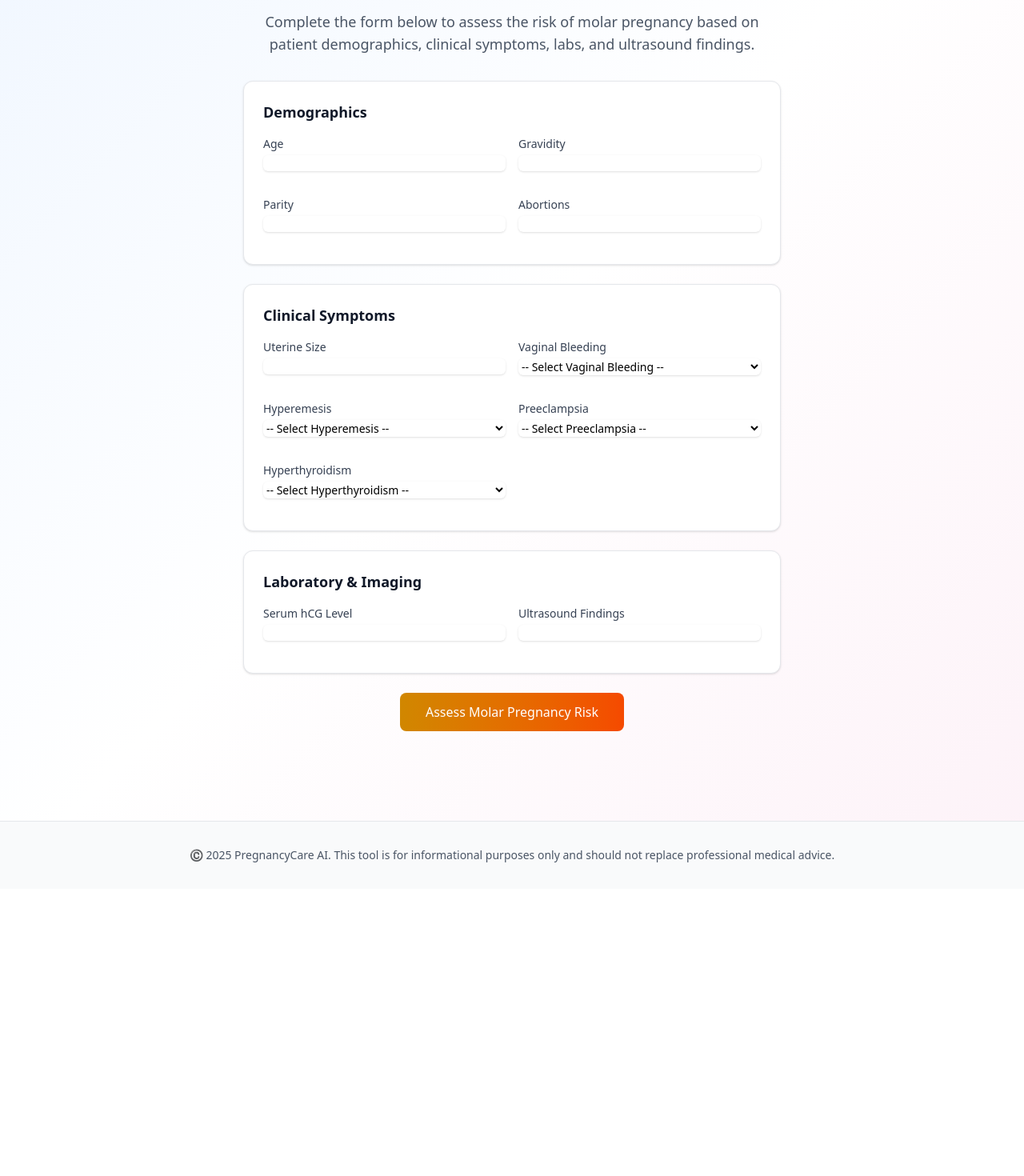
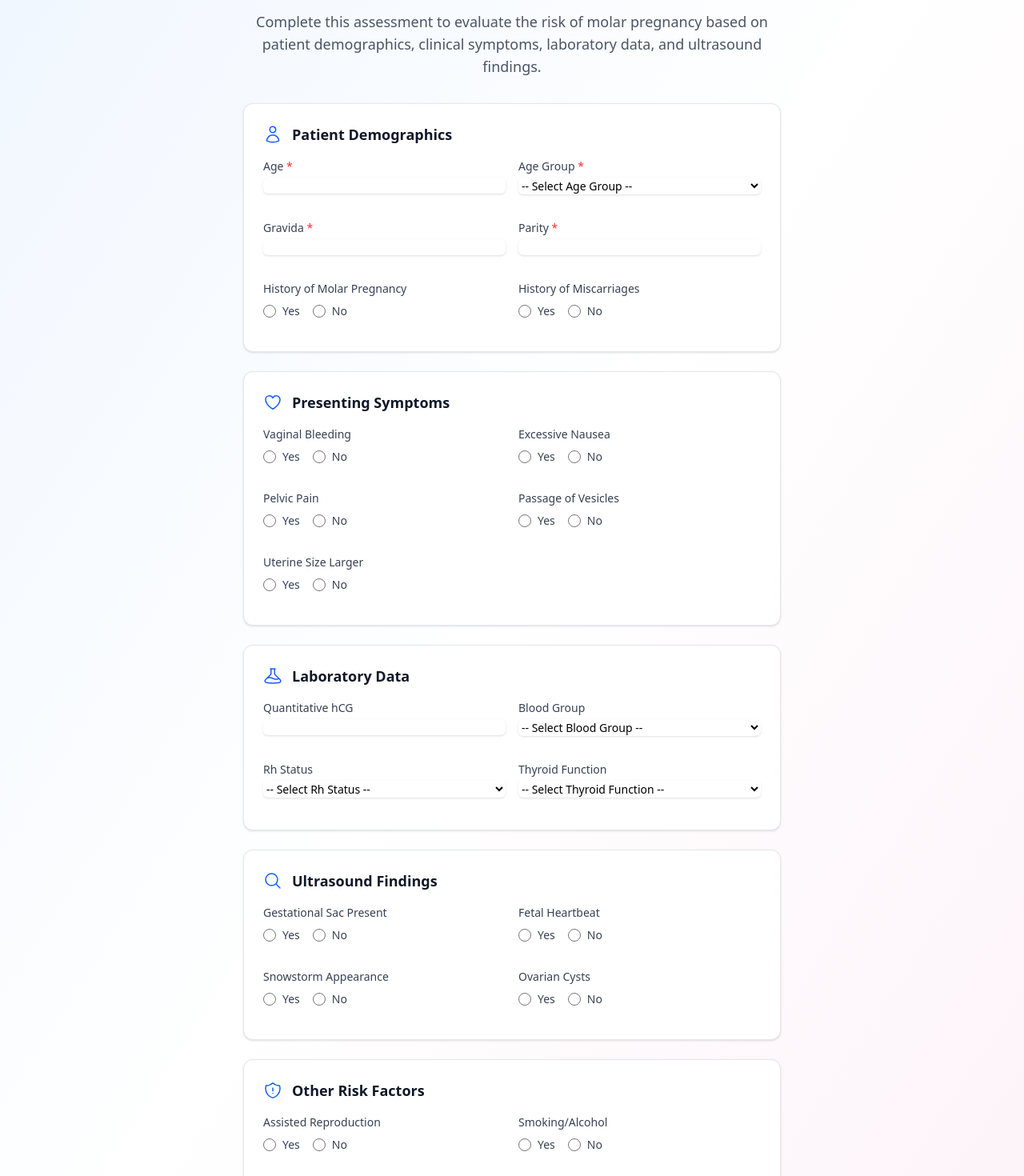
Before and after one commit to Oludammy95/pregnancy-test, a Next.js app: page /molar in a window 1280 px wide. Shown: the part 240-1710 px from the top of the page at 80% size. Before the commit the page ends 1351 px from the top, so only its background shows below. Built offline with nearby package versions, Linux system fonts and the light colour scheme.

Commit message:
your update

```diff
--- a/app/ectopic/page.jsx
+++ b/app/ectopic/page.jsx
@@ -168,31 +168,31 @@ const EctopicPregnancy = () => {
         <form onSubmit={handleSubmit} className="space-y-8">
           {/* Demographics */}
           <FormSection title="Demographics">
-            <FormInput label="Age" name="age" type="number" value={formData.age} onChange={handleInputChange} />
-            <FormInput label="Gravidity" name="gravidity" type="number" value={formData.gravidity} onChange={handleInputChange} />
-            <FormInput label="Parity" name="parity" type="number" value={formData.parity} onChange={handleInputChange} />
-            <FormInput label="Abortions" name="abortions" type="number" value={formData.abortions} onChange={handleInputChange} />
+            <FormInput label="Age" name="age" type="number" value={formData.age} onChange={handleInputChange} required />
+            <FormInput label="Gravidity" name="gravidity" type="number" value={formData.gravidity} onChange={handleInputChange} required />
+            <FormInput label="Parity" name="parity" type="number" value={formData.parity} onChange={handleInputChange} required />
+            <FormInput label="Abortions" name="abortions" type="number" value={formData.abortions} onChange={handleInputChange} required />
           </FormSection>
 
           {/* Patient History */}
           <FormSection title="Patient History">
-            <FormInput label="History of Ectopic Pregnancy" name="historyOfEctopicPregnancy" type="select" options={yesNoOptions} value={formData.historyOfEctopicPregnancy} onChange={handleInputChange} />
-            <FormInput label="Pelvic Inflammatory Disease" name="pelvicInflammatoryDisease" type="select" options={yesNoOptions} value={formData.pelvicInflammatoryDisease} onChange={handleInputChange} />
-            <FormInput label="Tubal Surgery History" name="tubalSurgeryHistory" type="select" options={yesNoOptions} value={formData.tubalSurgeryHistory} onChange={handleInputChange} />
-            <FormInput label="Infertility Treatment" name="infertilityTreatment" type="select" options={yesNoOptions} value={formData.infertilityTreatment} onChange={handleInputChange} />
+            <FormInput label="History of Ectopic Pregnancy" name="historyOfEctopicPregnancy" type="select" options={yesNoOptions} value={formData.historyOfEctopicPregnancy} onChange={handleInputChange} required/>
+            <FormInput label="Pelvic Inflammatory Disease" name="pelvicInflammatoryDisease" type="select" options={yesNoOptions} value={formData.pelvicInflammatoryDisease} onChange={handleInputChange} required />
+            <FormInput label="Tubal Surgery History" name="tubalSurgeryHistory" type="select" options={yesNoOptions} value={formData.tubalSurgeryHistory} onChange={handleInputChange} required />
+            <FormInput label="Infertility Treatment" name="infertilityTreatment" type="select" options={yesNoOptions} value={formData.infertilityTreatment} onChange={handleInputChange} required/>
           </FormSection>
 
           {/* Risk Factors */}
           <FormSection title="Risk Factors">
-            <FormInput label="Smoking Status" name="smokingStatus" type="select" options={yesNoOptions} value={formData.smokingStatus} onChange={handleInputChange} />
+            <FormInput label="Smoking Status" name="smokingStatus" type="select" options={yesNoOptions} value={formData.smokingStatus} onChange={handleInputChange} required />
             <FormInput label="Contraceptive Use" name="contraceptiveUse" type="text" value={formData.contraceptiveUse} onChange={handleInputChange} required />
           </FormSection>
 
           {/* Symptoms */}
           <FormSection title="Clinical & Symptoms">
-            <FormInput label="Last Menstrual Period (Days)" name="lastMenstrualPeriodDays" type="number" value={formData.lastMenstrualPeriodDays} onChange={handleInputChange} />
-            <FormInput label="Vaginal Bleeding" name="vaginalBleeding" type="select" options={yesNoOptions} value={formData.vaginalBleeding} onChange={handleInputChange} />
-            <FormInput label="Abdominal Pain" name="abdominalPain" type="select" options={yesNoOptions} value={formData.abdominalPain} onChange={handleInputChange} />
+            <FormInput label="Last Menstrual Period (Days)" name="lastMenstrualPeriodDays" type="number" value={formData.lastMenstrualPeriodDays} onChange={handleInputChange} required />
+            <FormInput label="Vaginal Bleeding" name="vaginalBleeding" type="select" options={yesNoOptions} value={formData.vaginalBleeding} onChange={handleInputChange} required />
+            <FormInput label="Abdominal Pain" name="abdominalPain" type="select" options={yesNoOptions} value={formData.abdominalPain} onChange={handleInputChange} required/>
           </FormSection>
 
           {/* Labs */}
--- a/app/molar/page.jsx
+++ b/app/molar/page.jsx
@@ -4,29 +4,53 @@ import Layout from "../../components/Header";
 import FormInput from "../../components/FormInput";
 import FormSection from "../../components/FormSection";
 import {
+  UserIcon,
   ExclamationTriangleIcon,
+  BeakerIcon,
+  UserGroupIcon,
+  MagnifyingGlassIcon,
   CheckCircleIcon,
+  HeartIcon,
+  ShieldExclamationIcon,
 } from "@heroicons/react/24/outline";
 
 const MolarPregnancy = () => {
   const [formData, setFormData] = useState({
+    // Patient Demographics
     age: "",
-    gravidity: "",
+    ageGroup: "",
+    gravida: "",
     parity: "",
-    abortions: "",
-    uterineSize: "",
+    historyOfMolarPregnancy: "",
+    historyOfMiscarriages: "",
+    numberOfMiscarriages: "",
+
+    // Presenting Symptoms
     vaginalBleeding: "",
-    hyperemesis: "",
-    preeclampsia: "",
-    hyperthyroidism: "",
-    serumHCGLevel: "",
-    ultrasoundFindings: "",
+    excessiveNausea: "",
+    pelvicPain: "",
+    passageOfVesicles: "",
+    uterineSizeLarger: "",
+
+    // Laboratory Data
+    quantitativeHCG: "",
+    bloodGroup: "",
+    rhStatus: "",
+    thyroidFunction: "",
+
+    // Ultrasound Findings
+    gestationalSacPresent: "",
+    fetalHeartbeat: "",
+    snowstormAppearance: "",
+    ovarianCysts: "",
+
+    // Other Risk Factors
+    assistedReproduction: "",
+    smokingAlcohol: "",
   });
 
   const [isSubmitting, setIsSubmitting] = useState(false);
   const [result, setResult] = useState(null);
-  const [dbMessage, setDbMessage] = useState("");
-  const [errors, setErrors] = useState([]);
 
   const handleInputChange = (e) => {
     const { name, value } = e.target;
@@ -36,61 +60,11 @@ const MolarPregnancy = () => {
     }));
   };
 
-  // 🔹 Validation function (mirror backend)
-  const validateForm = () => {
-    const validationErrors = [];
-    const age = parseInt(formData.age, 10);
-    const gravidity = parseInt(formData.gravidity, 10);
-    const parity = parseInt(formData.parity, 10);
-    const abortions = parseInt(formData.abortions, 10);
-
-    if (isNaN(age) || age < 15 || age > 49) {
-      validationErrors.push("Age must be between 15 and 49 years.");
-    }
-    if (gravidity < 0 || parity < 0 || abortions < 0) {
-      validationErrors.push("Gravidity, parity, and abortions must be non-negative.");
-    }
-    if (parity > gravidity) {
-      validationErrors.push("Parity cannot exceed gravidity.");
-    }
-    if (abortions > gravidity) {
-      validationErrors.push("Abortions cannot exceed gravidity.");
-    }
-    if (parity + abortions > gravidity) {
-      validationErrors.push("Parity + abortions cannot exceed gravidity.");
-    }
-    return validationErrors;
-  };
-
   const handleSubmit = async (e) => {
     e.preventDefault();
     setIsSubmitting(true);
-    setDbMessage("");
-    setErrors([]);
-
-    const validationErrors = validateForm();
-    if (validationErrors.length > 0) {
-      setErrors(validationErrors);
-      setIsSubmitting(false);
-      return;
-    }
 
     try {
-      // 1️⃣ Save to MongoDB
-      const dbRes = await fetch("/api/molar", {
-        method: "POST",
-        headers: { "Content-Type": "application/json" },
-        body: JSON.stringify(formData),
-      });
-      const dbData = await dbRes.json();
-
-      if (dbRes.ok) {
-        setDbMessage("✅ Data saved to database successfully!");
-      } else {
-        setDbMessage("❌ Failed to save to database: " + (dbData.error || ""));
-      }
-
-      // 2️⃣ Prediction
       const { predictMolar } = await import("../../utils/api");
       const response = await predictMolar(formData);
 
@@ -104,8 +78,7 @@ const MolarPregnancy = () => {
         });
       }
     } catch (error) {
-      console.error("Error:", error);
-      setDbMessage("❌ Unexpected error while saving or predicting");
+      console.error("Prediction error:", error);
       setResult({
         riskLevel: "Error",
         percentage: "N/A",
@@ -119,9 +92,35 @@ const MolarPregnancy = () => {
     setIsSubmitting(false);
   };
 
+  // Options
   const yesNoOptions = [
-    { value: "Yes", label: "Yes" },
-    { value: "No", label: "No" },
+    { value: "yes", label: "Yes" },
+    { value: "no", label: "No" },
+  ];
+  const ageGroupOptions = [
+    { value: "<20", label: "Less than 20 years" },
+    { value: "20-35", label: "20-35 years" },
+    { value: ">35", label: "More than 35 years" },
+  ];
+  const bloodGroupOptions = [
+    { value: "A+", label: "A+" },
+    { value: "A-", label: "A-" },
+    { value: "B+", label: "B+" },
+    { value: "B-", label: "B-" },
+    { value: "AB+", label: "AB+" },
+    { value: "AB-", label: "AB-" },
+    { value: "O+", label: "O+" },
+    { value: "O-", label: "O-" },
+  ];
+  const rhStatusOptions = [
+    { value: "positive", label: "Positive" },
+    { value: "negative", label: "Negative" },
+  ];
+  const thyroidOptions = [
+    { value: "normal", label: "Normal" },
+    { value: "hyperthyroid", label: "Hyperthyroid" },
+    { value: "hypothyroid", label: "Hypothyroid" },
+    { value: "unknown", label: "Unknown/Not tested" },
   ];
 
   return (
@@ -129,90 +128,248 @@ const MolarPregnancy = () => {
       <div className="max-w-4xl mx-auto px-4 sm:px-6 lg:px-8 py-8">
         {/* Header */}
         <div className="text-center mb-8">
-          <div className="inline-flex p-3 rounded-full bg-gradient-to-r from-yellow-100 to-orange-100 mb-4">
-            <ExclamationTriangleIcon className="h-8 w-8 text-yellow-600" />
+          <div className="inline-flex p-3 rounded-full bg-gradient-to-r from-purple-100 to-blue-100 mb-4">
+            <UserGroupIcon className="h-8 w-8 text-purple-600" />
           </div>
           <h1 className="text-3xl font-bold text-gray-900 mb-4">
             Molar Pregnancy Risk Assessment
           </h1>
           <p className="text-lg text-gray-600 max-w-2xl mx-auto">
-            Complete the form below to assess the risk of molar pregnancy
-            based on patient demographics, clinical symptoms, labs, and
-            ultrasound findings.
+            Complete this assessment to evaluate the risk of molar pregnancy
+            based on patient demographics, clinical symptoms, laboratory data,
+            and ultrasound findings.
           </p>
         </div>
 
-        {/* ❌ Validation errors */}
-        {errors.length > 0 && (
-          <div className="mb-6 bg-red-50 border border-red-400 text-red-700 p-4 rounded">
-            <ul className="list-disc list-inside">
-              {errors.map((err, idx) => (
-                <li key={idx}>{err}</li>
-              ))}
-            </ul>
-          </div>
-        )}
-
-        {/* Form */}
         <form onSubmit={handleSubmit} className="space-y-8">
-          {/* Demographics */}
-          <FormSection title="Demographics">
-            <FormInput label="Age" name="age" type="number" value={formData.age} onChange={handleInputChange} />
-            <FormInput label="Gravidity" name="gravidity" type="number" value={formData.gravidity} onChange={handleInputChange} />
-            <FormInput label="Parity" name="parity" type="number" value={formData.parity} onChange={handleInputChange} />
-            <FormInput label="Abortions" name="abortions" type="number" value={formData.abortions} onChange={handleInputChange} />
+          {/* Patient Demographics */}
+          <FormSection title="Patient Demographics" icon={UserIcon}>
+            <FormInput
+              label="Age"
+              name="age"
+              type="number"
+              value={formData.age}
+              onChange={handleInputChange}
+              required
+            />
+            <FormInput
+              label="Age Group"
+              name="ageGroup"
+              type="select"
+              value={formData.ageGroup}
+              onChange={handleInputChange}
+              options={ageGroupOptions}
+              required
+            />
+            <FormInput
+              label="Gravida"
+              name="gravida"
+              type="number"
+              value={formData.gravida}
+              onChange={handleInputChange}
+              required
+            />
+            <FormInput
+              label="Parity"
+              name="parity"
+              type="number"
+              value={formData.parity}
+              onChange={handleInputChange}
+              required
+            />
+            <FormInput
+              label="History of Molar Pregnancy"
+              name="historyOfMolarPregnancy"
+              type="radio"
+              value={formData.historyOfMolarPregnancy}
+              onChange={handleInputChange}
+              options={yesNoOptions}
+            />
+            <FormInput
+              label="History of Miscarriages"
+              name="historyOfMiscarriages"
+              type="radio"
+              value={formData.historyOfMiscarriages}
+              onChange={handleInputChange}
+              options={yesNoOptions}
+            />
+            {formData.historyOfMiscarriages === "yes" && (
+              <FormInput
+                label="Number of Miscarriages"
+                name="numberOfMiscarriages"
+                type="number"
+                value={formData.numberOfMiscarriages}
+                onChange={handleInputChange}
+              />
+            )}
           </FormSection>
 
-          {/* Clinical Symptoms */}
-          <FormSection title="Clinical Symptoms">
-            <FormInput label="Uterine Size" name="uterineSize" type="text" value={formData.uterineSize} onChange={handleInputChange} />
-            <FormInput label="Vaginal Bleeding" name="vaginalBleeding" type="select" options={yesNoOptions} value={formData.vaginalBleeding} onChange={handleInputChange} />
-            <FormInput label="Hyperemesis" name="hyperemesis" type="select" options={yesNoOptions} value={formData.hyperemesis} onChange={handleInputChange} />
-            <FormInput label="Preeclampsia" name="preeclampsia" type="select" options={yesNoOptions} value={formData.preeclampsia} onChange={handleInputChange} />
-            <FormInput label="Hyperthyroidism" name="hyperthyroidism" type="select" options={yesNoOptions} value={formData.hyperthyroidism} onChange={handleInputChange} />
+          {/* Symptoms */}
+          <FormSection title="Presenting Symptoms" icon={HeartIcon}>
+            <FormInput
+              label="Vaginal Bleeding"
+              name="vaginalBleeding"
+              type="radio"
+              value={formData.vaginalBleeding}
+              onChange={handleInputChange}
+              options={yesNoOptions}
+            />
+            <FormInput
+              label="Excessive Nausea"
+              name="excessiveNausea"
+              type="radio"
+              value={formData.excessiveNausea}
+              onChange={handleInputChange}
+              options={yesNoOptions}
+            />
+            <FormInput
+              label="Pelvic Pain"
+              name="pelvicPain"
+              type="radio"
+              value={formData.pelvicPain}
+              onChange={handleInputChange}
+              options={yesNoOptions}
+            />
+            <FormInput
+              label="Passage of Vesicles"
+              name="passageOfVesicles"
+              type="radio"
+              value={formData.passageOfVesicles}
+              onChange={handleInputChange}
+              options={yesNoOptions}
+            />
+            <FormInput
+              label="Uterine Size Larger"
+              name="uterineSizeLarger"
+              type="radio"
+              value={formData.uterineSizeLarger}
+              onChange={handleInputChange}
+              options={yesNoOptions}
+            />
           </FormSection>
 
-          {/* Labs & Imaging */}
-          <FormSection title="Laboratory & Imaging">
-            <FormInput label="Serum hCG Level" name="serumHCGLevel" type="number" value={formData.serumHCGLevel} onChange={handleInputChange} />
-            <FormInput label="Ultrasound Findings" name="ultrasoundFindings" type="text" value={formData.ultrasoundFindings} onChange={handleInputChange} />
+          {/* Labs */}
+          <FormSection title="Laboratory Data" icon={BeakerIcon}>
+            <FormInput
+              label="Quantitative hCG"
+              name="quantitativeHCG"
+              type="number"
+              value={formData.quantitativeHCG}
+              onChange={handleInputChange}
+            />
+            <FormInput
+              label="Blood Group"
+              name="bloodGroup"
+              type="select"
+              value={formData.bloodGroup}
+              onChange={handleInputChange}
+              options={bloodGroupOptions}
+            />
+            <FormInput
+              label="Rh Status"
+              name="rhStatus"
+              type="select"
+              value={formData.rhStatus}
+              onChange={handleInputChange}
+              options={rhStatusOptions}
+            />
+            <FormInput
+              label="Thyroid Function"
+              name="thyroidFunction"
+              type="select"
+              value={formData.thyroidFunction}
+              onChange={handleInputChange}
+              options={thyroidOptions}
+            />
+          </FormSection>
+
+          {/* Ultrasound */}
+          <FormSection title="Ultrasound Findings" icon={MagnifyingGlassIcon}>
+            <FormInput
+              label="Gestational Sac Present"
+              name="gestationalSacPresent"
+              type="radio"
+              value={formData.gestationalSacPresent}
+              onChange={handleInputChange}
+              options={yesNoOptions}
+            />
+            <FormInput
+              label="Fetal Heartbeat"
+              name="fetalHeartbeat"
+              type="radio"
+              value={formData.fetalHeartbeat}
+              onChange={handleInputChange}
+              options={yesNoOptions}
+            />
+            <FormInput
+              label="Snowstorm Appearance"
+              name="snowstormAppearance"
+              type="radio"
+              value={formData.snowstormAppearance}
+              onChange={handleInputChange}
+              options={yesNoOptions}
+            />
+            <FormInput
+              label="Ovarian Cysts"
+              name="ovarianCysts"
+              type="radio"
+              value={formData.ovarianCysts}
+              onChange={handleInputChange}
+              options={yesNoOptions}
+            />
+          </FormSection>
+
+          {/* Risk Factors */}
+          <FormSection title="Other Risk Factors" icon={ShieldExclamationIcon}>
+            <FormInput
+              label="Assisted Reproduction"
+              name="assistedReproduction"
+              type="radio"
+              value={formData.assistedReproduction}
+              onChange={handleInputChange}
+              options={yesNoOptions}
+            />
+            <FormInput
+              label="Smoking/Alcohol"
+              name="smokingAlcohol"
+              type="radio"
+              value={formData.smokingAlcohol}
+              onChange={handleInputChange}
+              options={yesNoOptions}
+            />
           </FormSection>
 
           {/* Submit */}
           <div className="text-center">
-            <button type="submit" disabled={isSubmitting} className="bg-gradient-to-r from-yellow-600 to-orange-600 text-white px-8 py-3 rounded-lg font-medium hover:from-yellow-700 hover:to-orange-700 disabled:opacity-50 transition-all duration-300">
-              {isSubmitting ? "Saving & Analyzing..." : "Assess Molar Pregnancy Risk"}
+            <button
+              type="submit"
+              disabled={isSubmitting}
+              className="bg-gradient-to-r from-purple-600 to-blue-600 text-white px-8 py-3 rounded-lg font-medium hover:from-purple-700 hover:to-blue-700 disabled:opacity-50 transition-all duration-300"
+            >
+              {isSubmitting ? "Analyzing..." : "Assess Molar Pregnancy Risk"}
             </button>
           </div>
         </form>
 
-        {/* DB status */}
-        {dbMessage && <p className="mt-4 text-center text-sm font-medium text-gray-700">{dbMessage}</p>}
-
         {/* Results */}
         {result && (
-          <div className="mt-8 bg-white rounded-xl shadow-lg border border-gray-200 p-6">
-            <div className="text-center mb-6">
-              <div className="inline-flex p-3 rounded-full bg-gradient-to-r from-green-100 to-blue-100 mb-4">
-                <CheckCircleIcon className="h-8 w-8 text-green-600" />
-              </div>
-              <h2 className="text-2xl font-bold text-gray-900 mb-2">Assessment Complete</h2>
-            </div>
-
+          <div className="mt-8 bg-white rounded-xl shadow-lg border p-6">
+            <h2 className="text-2xl font-bold text-gray-900 mb-4 text-center">
+              Assessment Complete
+            </h2>
             <div className="grid md:grid-cols-2 gap-6">
-              <div className="text-center p-4 bg-gradient-to-r from-yellow-50 to-orange-50 rounded-lg">
-                <h3 className="text-lg font-semibold text-gray-900 mb-2">Risk Level</h3>
-                <div className="text-3xl font-bold text-yellow-600">{result.riskLevel}</div>
-                <div className="text-xl text-gray-600">{result.percentage}</div>
+              <div className="text-center bg-gradient-to-r from-purple-50 to-blue-50 rounded-lg p-4">
+                <h3 className="font-semibold text-gray-900">Risk Level</h3>
+                <p className="text-2xl font-bold text-purple-600">
+                  {result.riskLevel}
+                </p>
+                <p className="text-gray-600">{result.percentage}</p>
               </div>
               <div className="p-4 bg-blue-50 rounded-lg">
-                <h3 className="text-lg font-semibold text-gray-900 mb-3">Recommendations</h3>
-                <ul className="space-y-2">
-                  {result.recommendations.map((rec, index) => (
-                    <li key={index} className="flex items-start">
-                      <CheckCircleIcon className="h-5 w-5 text-green-500 mr-2" />
-                      <span className="text-sm text-gray-700">{rec}</span>
-                    </li>
+                <h3 className="font-semibold text-gray-900">Recommendations</h3>
+                <ul className="list-disc list-inside text-sm text-gray-700">
+                  {result.recommendations.map((r, i) => (
+                    <li key={i}>{r}</li>
                   ))}
                 </ul>
               </div>
```
